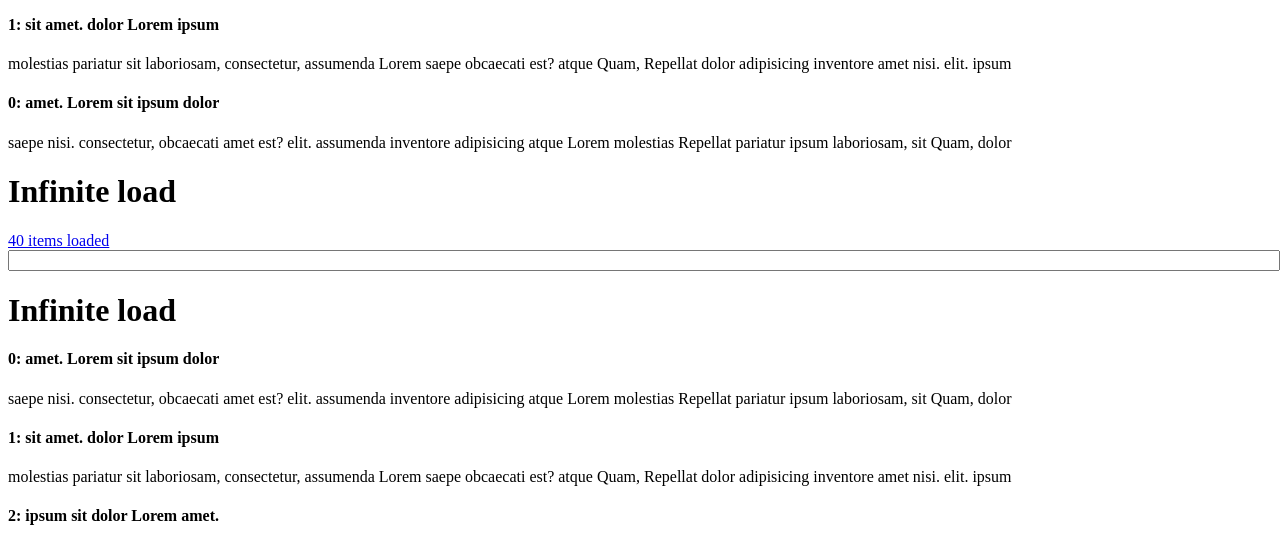
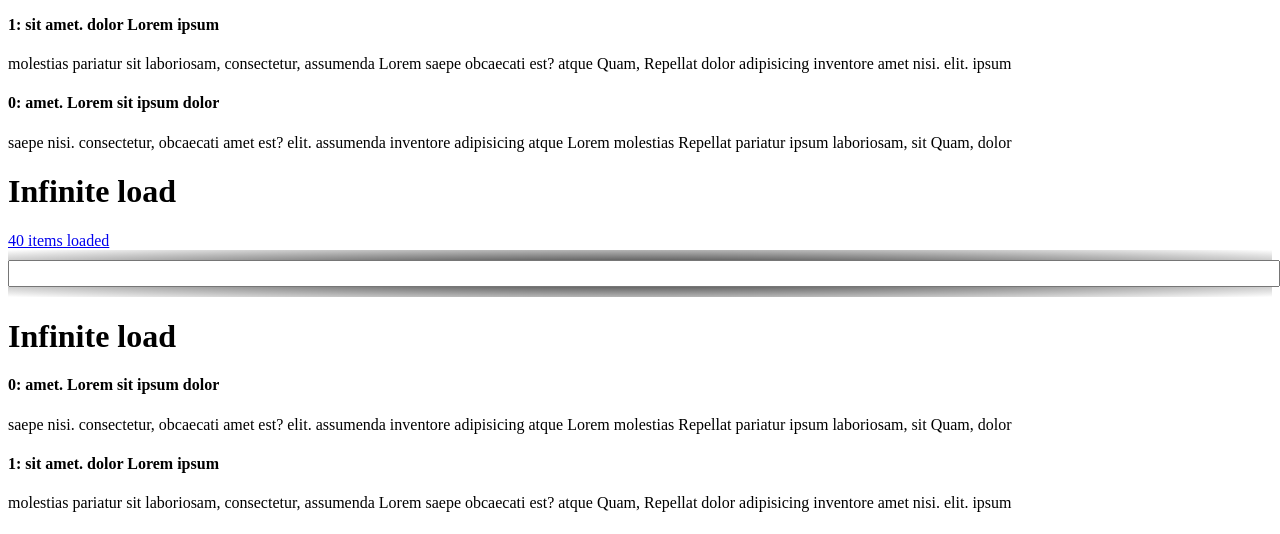
Before and after one commit to jhylands/infiniscroll, a Flask app: page / in a window 1280 px wide. Shown: the part 1419-1953 px from the top of the page. Run offline with Flask 2, Linux system fonts and the light colour scheme.

Commit message:
adding some style

```diff
--- a/templates/index.html
+++ b/templates/index.html
@@ -8,8 +8,14 @@
 <script src="https://ajax.googleapis.com/ajax/libs/jquery/3.4.1/jquery.min.js"></script>
 <script src="js/scroll_management.js"></script>
 <style>
-.inputbox{
+#inputbox{
     width:100%;
+    padding-top: 10px;
+    padding-bottom: 10px;
+    background-image: radial-gradient(black, white);
+}
+#omnibar{
+    font-size:18px;
 }
 .fix-search-top{
     position:fixed;
@@ -61,7 +67,7 @@ input{
   <div class="container">
     <a class="navbar-brand" id="loaded" href="#">0 items loaded</a>
   </div>
-<div class="inputbox">
+<div id="inputbox" class="inputbox">
     <input id="omnibar" type="text" />
 </div>
 </nav>
--- a/templates/js/scroll_management.js
+++ b/templates/js/scroll_management.js
@@ -2,7 +2,7 @@ var firstOmni = true;
 $(document).ready(function(){
     // Get references to the dom elements
     function omnibarFocus(){
-      window.scroll({top: $("#iload").position().top - window.innerHeight+130, left:0, behavior: "smooth"});
+      window.scroll({top: $("#iload").position().top - window.innerHeight+140, left:0, behavior: "smooth"});
     }
 
     $("#omnibar").focus(omnibarFocus).click(omnibarFocus);
```
